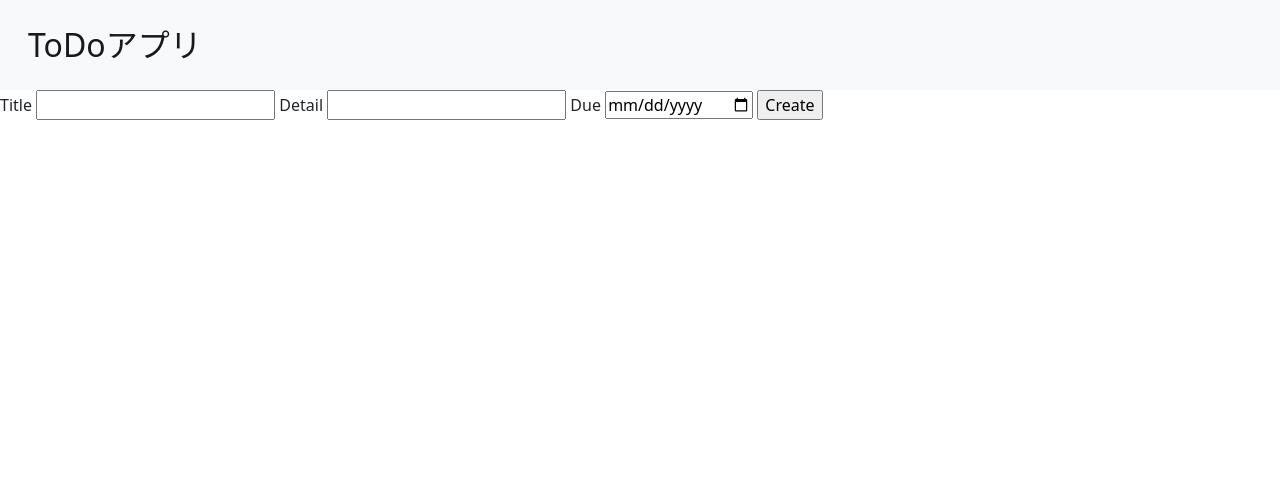
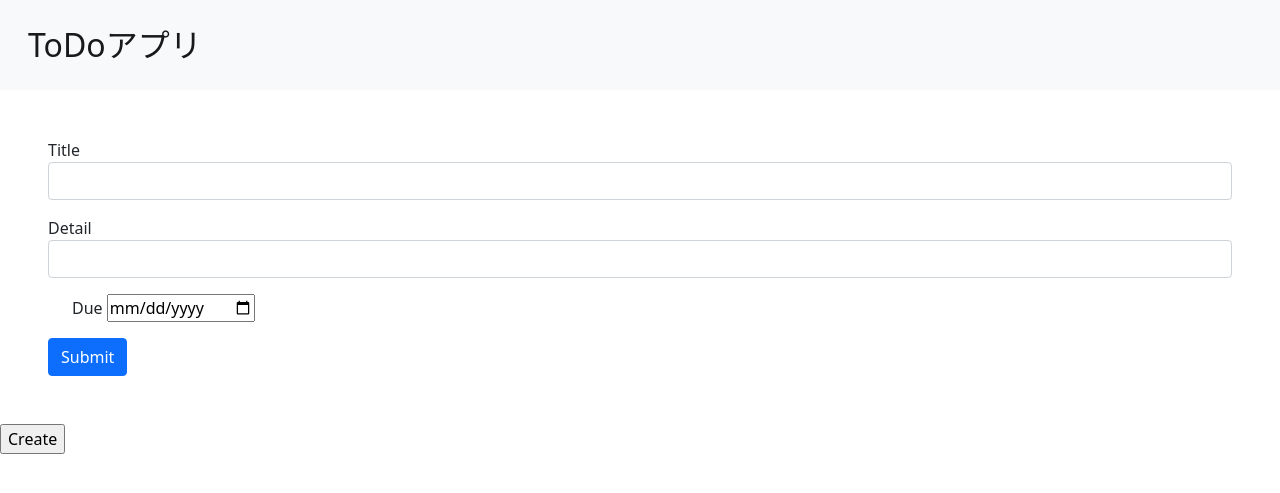
Before and after one commit to go1101/Flask03, a Flask app: page /create in a window 1280 px wide. Shown: the top 493 px of the page. Run offline with Flask 2, Linux system fonts and the light colour scheme; some libraries are stand-ins or nearby versions.

Commit message:
作成フォームを修正（bootstrap）

```diff
--- a/templates/create.html
+++ b/templates/create.html
@@ -2,14 +2,29 @@
 
 {% block body %}
 
+<form class="m-5" action="/" method="POST">
+    <div class="mb-3">
+        <label for="title">Title</label>
+        <input type="text" class="form-control" name="title">
+    </div>
+
+    <div class="mb-3">
+        <label for="detail">Detail</label>
+        <input type="text" class="form-control" name="detail">
+    </div>
+
+    <div class="mb-3 form-check">
+        <label for="due">Due</label>
+        <input type="date" name="due" required>
+    </div>
+    <button type="submit" class="btn btn-primary">Submit</button>
+  </form>
+
+
 <div class="form">
     <form action="/" method="POST">
-        <label for="title">Title</label>
-        <input type="text" name="title">
-        <label for="detail">Detail</label>
-        <input type="text" name="detail">
-        <label for="due">Due</label>
-        <input type="date" name="due" required>
+
+
         <input type="submit" value="Create">
     </form>
 </div>
```
